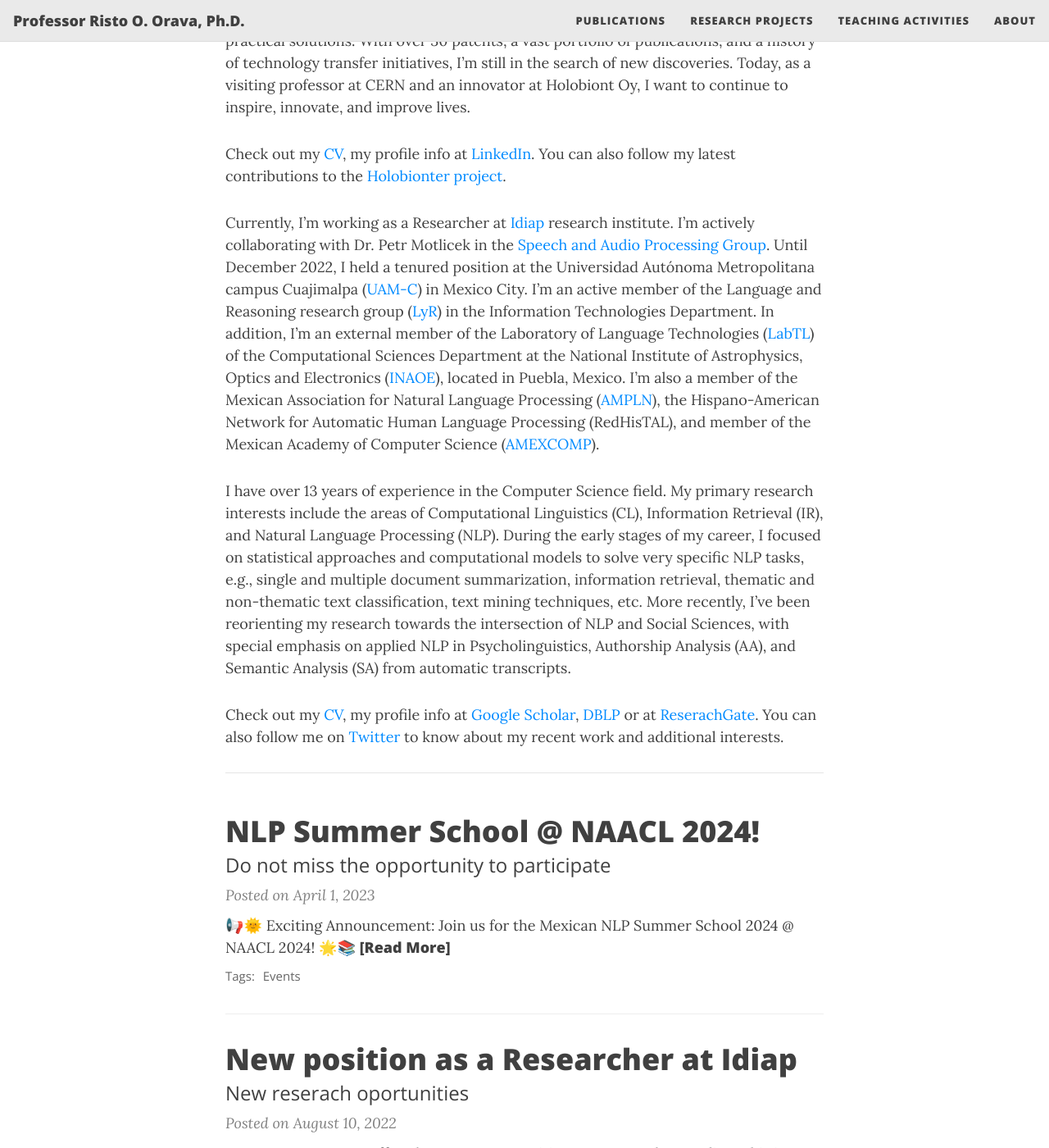
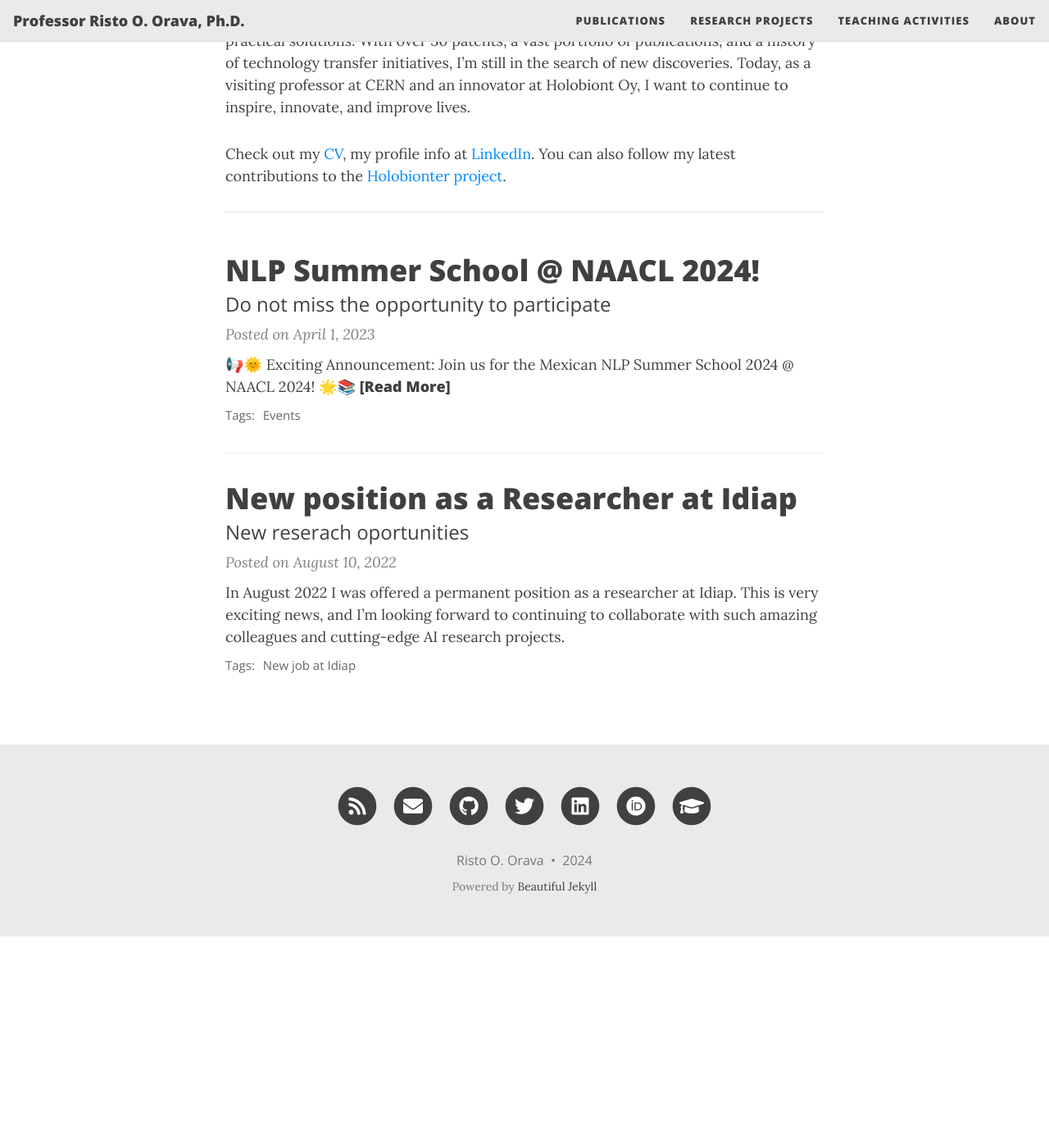
Before and after one commit to oravar333/oravar333.github.io, a Jekyll site: the page built from index.md, in a window 1280 px wide and 1400 px high, scrolled down 1199 px. Shown: the whole window at 82% size. Built offline with Jekyll 4.4.1, drawn with Linux system fonts in a browser that asks for light colours; nearby versions of some CDN libraries; the list of posts is cut into pages by our own code; after the commit the page ends 2341 px from its top, so only the background shows below that.

Commit message:
update main page
update main page

```diff
--- a/index.md
+++ b/index.md
@@ -21,10 +21,4 @@ Throughout my career, I’ve balanced rigorous scientific inquiry with a drive t
 
 Check out my [CV](/assets/files/СV_Risto_Orava.pdf), my profile info at [LinkedIn](https://www.linkedin.com/in/risto-orava-33977b336/). You can also follow my latest contributions to the [Holobionter project](https://www.holobionter.com/).
 
-Currently, I'm working as a Researcher at [Idiap](https://www.idiap.ch/en) research institute. I'm actively collaborating with Dr. Petr Motlicek in the [Speech and Audio Processing Group](https://www.idiap.ch/en/scientific-research/speech-and-audio-processing). Until December 2022, I held a tenured position at the Universidad Autónoma Metropolitana campus Cuajimalpa ([UAM-C](https://www.cua.uam.mx/)) in Mexico City. I'm an active member of the Language and Reasoning research group ([LyR](http://lyr.cua.uam.mx/)) in the Information Technologies Department. In addition, I'm an external member of the Laboratory of Language Technologies ([LabTL](http://ccc.inaoep.mx/labtl/)) of the Computational Sciences Department at the National Institute of Astrophysics, Optics and Electronics ([INAOE](https://www.inaoep.mx/)), located in Puebla, Mexico. I’m also a member of the Mexican Association for Natural Language Processing ([AMPLN](http://ampln.mx/portal/inicio)), the Hispano-American Network for Automatic Human Language Processing (RedHisTAL), and member of the Mexican Academy of Computer Science ([AMEXCOMP](https://amexcomp.mx/)).
-
-I have over 13 years of experience in the Computer Science field. My primary research interests include the areas of Computational Linguistics (CL), Information Retrieval (IR), and Natural Language Processing (NLP). During the early stages of my career, I focused on statistical approaches and computational models to solve very specific NLP tasks, e.g., single and multiple document summarization, information retrieval, thematic and non-thematic text classification, text mining techniques, etc. More recently, I've been reorienting my research towards the intersection of NLP and Social Sciences, with special emphasis on applied NLP in Psycholinguistics,  Authorship Analysis (AA), and Semantic Analysis (SA) from automatic transcripts.
-
-Check out my [CV](/assets/files/СV_Risto_Orava.pdf), my profile info at [Google Scholar](https://scholar.google.com/citations?hl=en&user=GzaiunYAAAAJ), [DBLP](http://dblp.uni-trier.de/pers/hd/v/Villatoro=Tello:Esa=uacute=) or at [ReserachGate](http://www.researchgate.net/profile/Esau_Villatoro-Tello). You can also follow me on [Twitter](https://twitter.com/esauvt) to know about my recent work and additional interests.
-
 ---
```
